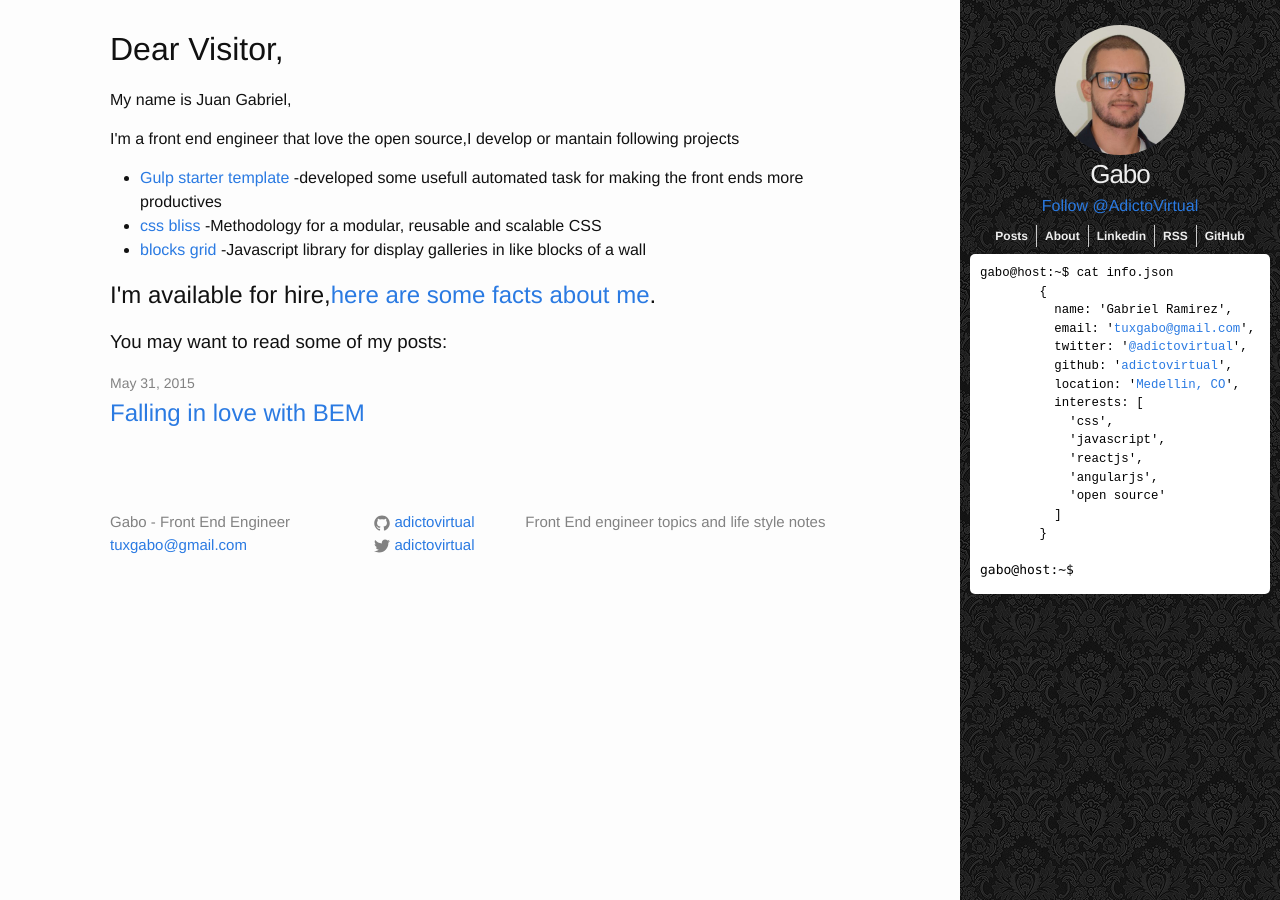
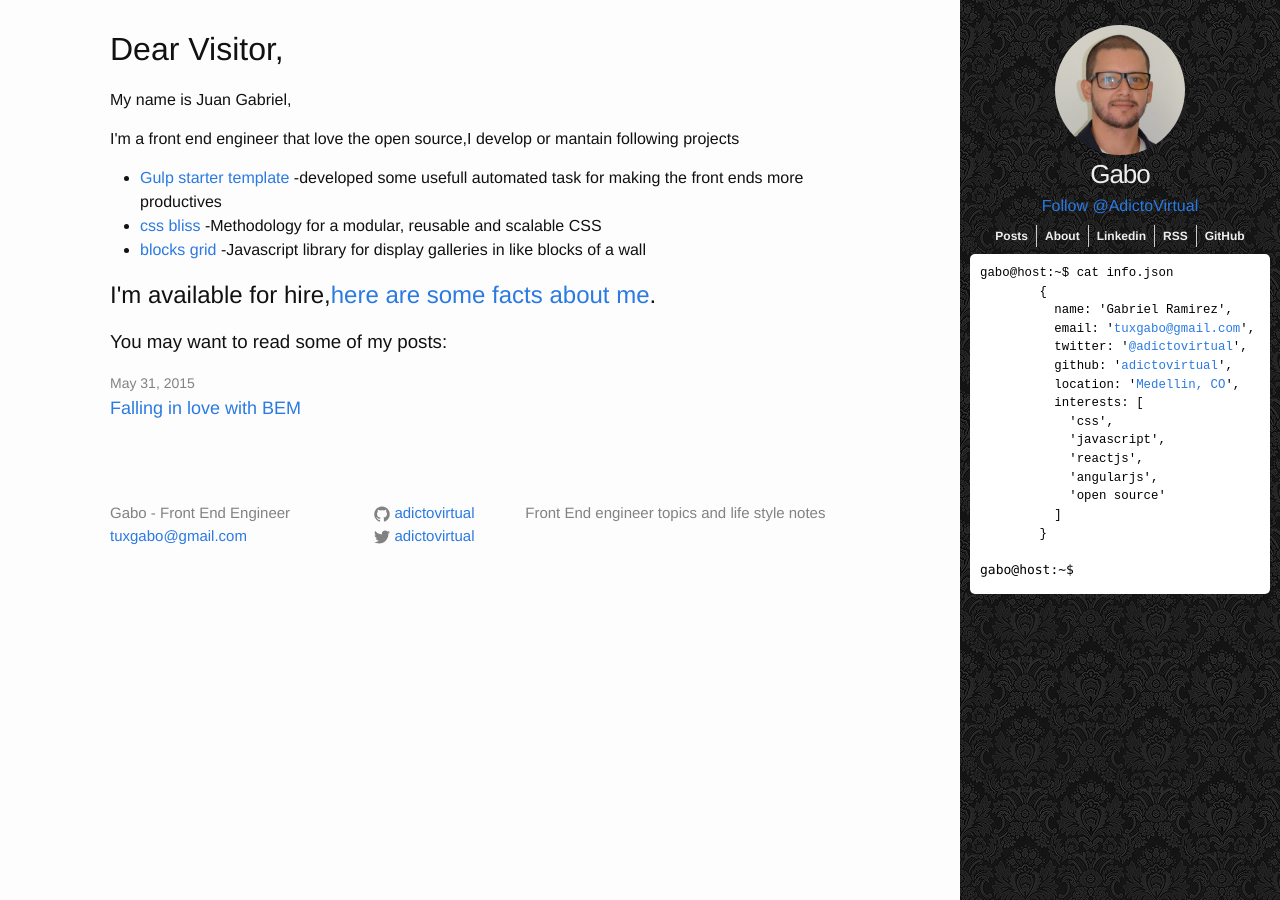
Before and after one commit to juanramirezc2/adictovirtual.github.io, a Jekyll site: the page built from index.html, in a window 1280 px wide. Built offline with Jekyll 4.4.1, drawn with Linux system fonts in a browser that asks for light colours; nearby versions of some CDN libraries; comment, search, counter and statistics services are not loaded.

Commit message:
fixed duplicated meta data

```diff
--- a/_layouts/post.html
+++ b/_layouts/post.html
@@ -17,11 +17,6 @@
   </header>
 
   <article class="post-content">
-      <div class="post__meta">
-        <p>
-          {{ page.date | date: "%B %d, %Y" }}
-        </p>
-      </div>
     {{ content }}
   </article>
   <div id="disqus_thread"></div>
--- a/_sass/_layout.scss
+++ b/_sass/_layout.scss
@@ -221,7 +221,7 @@
 
 .post-link {
     display: block;
-    font-size: 24px;
+    font-size: 18px;
 }
 
 
```
